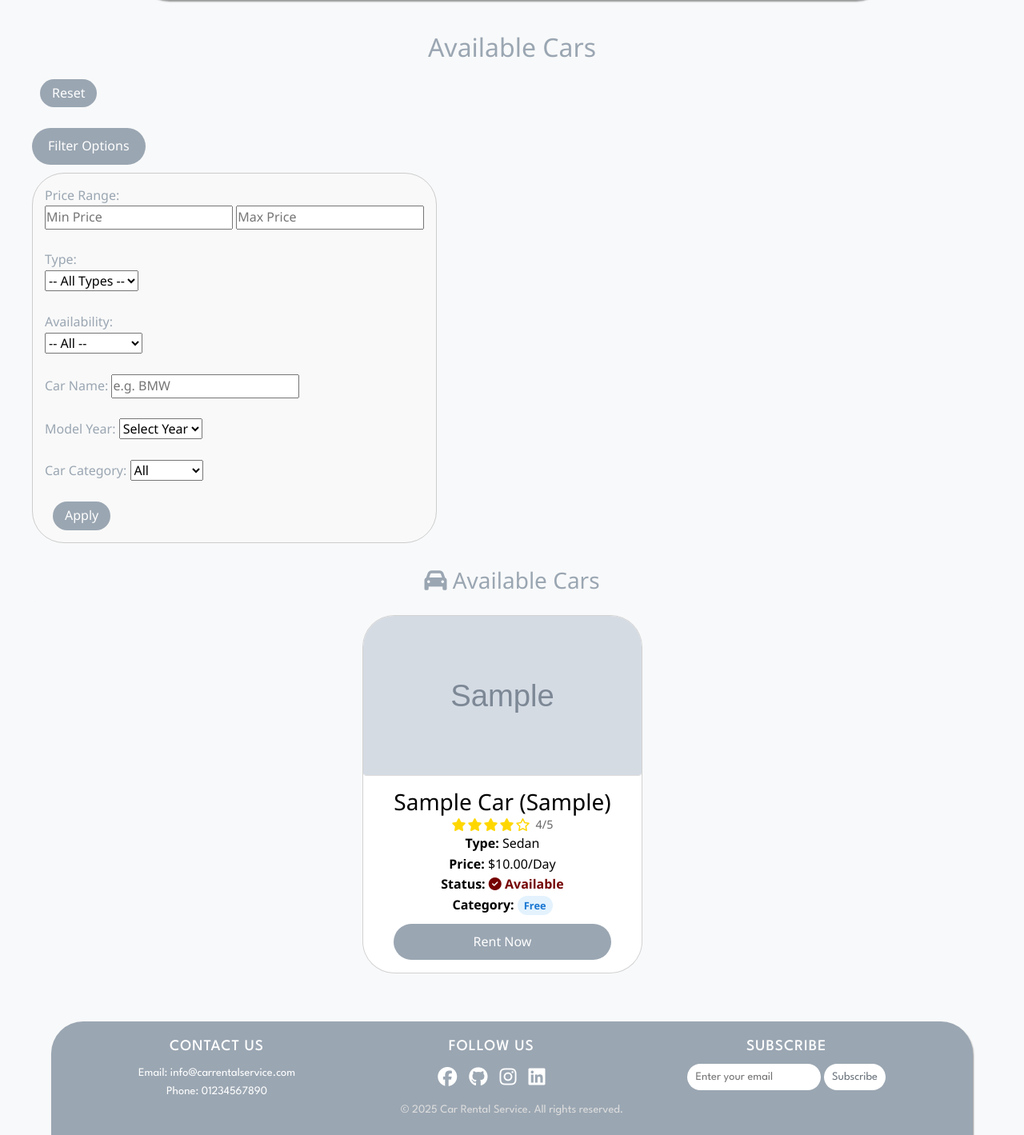
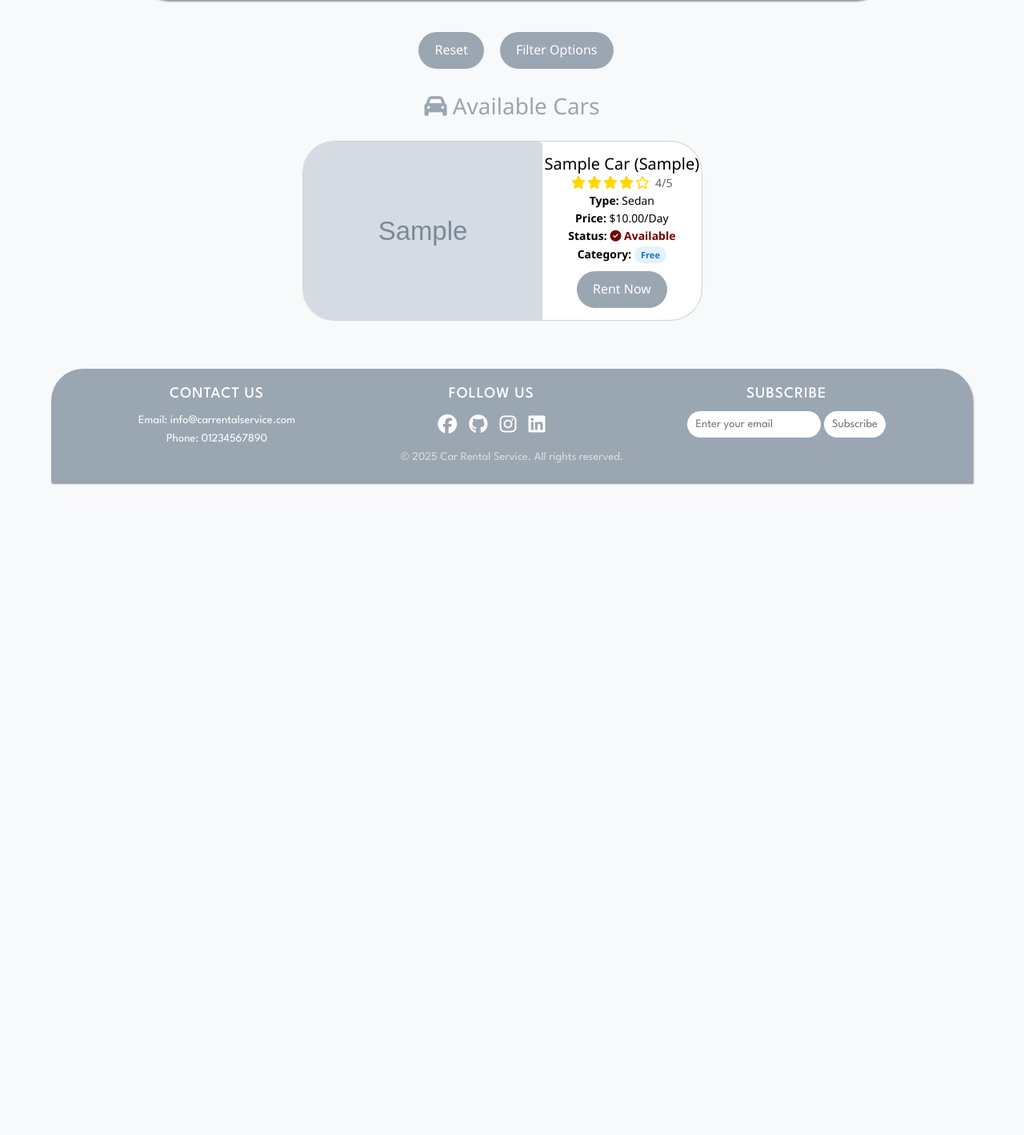
Before and after one commit to Youssef-M-Salama/CarRentalSystemProject, a PHP site: page / in a window 1280 px wide. Shown: the part 88-1507 px from the top of the page at 80% size. After the commit the page ends 694 px from the top, so only its background shows below. Run offline with PHP 8.4, Linux system fonts and the light colour scheme; tables that the repository leaves empty hold one stand-in row (values such as "Sample post"); grey boxes marked "Sample" are stand-in pictures.

Commit message:
edit filter option , cards (2) ,rent request

```diff
--- a/CarRentalSystem/css/RentalPageStyle.css
+++ b/CarRentalSystem/css/RentalPageStyle.css
@@ -1,3 +1,6 @@
+body{
+    font-family: "League Spartan", sans-serif !important;
+}
         .rental-request {
             background: white;
             border-radius: 10px;
@@ -95,7 +98,7 @@
 
 
 .my-rentals {
-    max-width: 1000px;
+    max-width: 100%;
     margin: 0 auto;
     padding: 20px;
 }
--- a/CarRentalSystem/css/buttons.css
+++ /dev/null
@@ -1,27 +0,0 @@
-.btn {
-    display: inline-block;
-    padding: 12px 24px;
-    text-decoration: none;
-    border: none;
-    cursor: pointer;
-    border-radius: 25px;
-    font-weight: 600;
-    margin-top: 15px;
-    transition: background 0.3s ease, transform 0.3s ease;
-  }
-
-  .btn-rent {
-    background-color:#9AA6B2;
-    color: white;
-  }
-
-  .btn-rent:hover {
-    background-color:#BCCCDC;
-    transform: scale(1.05);
-  }
-
-  .btn-disabled {
-    background-color: #ccc;
-    color: #666;
-    cursor: not-allowed;
-  }
--- a/CarRentalSystem/css/footer.css
+++ b/CarRentalSystem/css/footer.css
@@ -13,8 +13,6 @@ footer {
     transition: .4s ease-in-out;
     text-align: center;
     box-shadow: rgba(0, 0, 0, 0.4) 1px 2px 2px;
-    position: relative;
-    bottom: 0;
   }
 
   .footer-container {
--- a/CarRentalSystem/css/index.css
+++ b/CarRentalSystem/css/index.css
@@ -1,7 +1,6 @@
 
  /* Container for car grid layout */
  .car-grid {
-    display: grid;
     grid-template-columns: repeat(auto-fit, minmax(300px, 1fr));
     gap: 80px;
     padding: 20px;
@@ -11,7 +10,9 @@
     display: flex;
     flex-direction: row;
     flex-wrap: wrap;
-    justify-content: space-around;
+    gap: 20px;
+    align-items: center;
+    justify-content: center;
 }
 
 /* Styling for individual car cards */
@@ -20,7 +21,8 @@
     color: #000;
     overflow: hidden;
     transition: transform 0.3s ease, box-shadow 0.3s ease;
-    max-width: 350px;
+    width: 500px;
+    height: 225px;
     text-align: center;
     align-items: center;
     padding: 0;
@@ -29,10 +31,11 @@
 
 
   .card img {
-    width: 100%;
-    height: 200px;
+    width: 60%;
+    height: 100%;
     object-fit: cover;
-    border-bottom: 1px solid #ddd;
+    padding: 0;
+    margin: 0;
   }
 
   .card h3,
@@ -40,7 +43,12 @@
     text-transform: capitalize;
     margin: 0;
   }
-
+  .card h3{
+    font-size: 20px;
+  }
+  .card p{
+    font-size: 14px;
+  }
   .card p strong {
     font-weight: bold;
   }
@@ -50,34 +58,131 @@
     transform: scale(1.05);
     box-shadow: 0 4px 8px rgba(0,0,0,0.2);
 }
+.car-details{
+    display: flex;
+    width: 40%;
+    justify-content: center;
+    flex-direction: column;
+    align-items: center;
+}
+
+.card-body{
+    width: 100%;
+    display: flex;
+    flex-direction: row;
+    justify-content: center;
+    align-items: center;
+    padding: 0;
+}
+.car-name-rate{
+    display: flex;
+    flex-direction: column;
+}
+.card-text{
+    display: flex;
+    flex-direction: column;
+
+}
+/* buttons */
+.btn {
+    display: inline-block;
+    padding: 12px 24px;
+    text-decoration: none;
+    border: none;
+    cursor: pointer;
+    border-radius: 25px;
+    font-weight: 600;
+    margin-top: 15px;
+    transition: background 0.3s ease, transform 0.3s ease;
+  }
+
+
+  .btn-rent:hover {
+    background-color:#BCCCDC;
+    transform: scale(1.05);
+  }
+
+  .btn-disabled {
+    background-color: #ccc;
+    color: #666;
+    cursor: not-allowed;
+  }
+/* Rental button styling */
+.btn-rent {
+    background-color:#9AA6B2;
+    color: white;
+    padding: 10px 20px;
+    border: none;
+    border-radius: 40px;
+    margin-top: 10px;
+    transition: background-color 0.3s ease;
+}
+
+.btn-disabled {
+    background-color:#6c757d;
+    color: white;
+    padding: 10px 20px;
+    border: none;
+    border-radius: 40px;
+    width: 70%;
+    margin-top: 10px;
+    cursor: not-allowed;
+}
+
+
 
 /* Space between premium and regular sections */
 .premium-section {
     margin-bottom: 40px;
 }
 
-/* Responsive car images */
-.card img {
-    width: 100%;
-    height: 200px;
-    object-fit: cover;
-    border-radius: 4px;
+.no-cars{
+    text-align: center;
 }
 
+/* reset-filter */
+.reset-filter{
+    display: flex;
+    justify-content: center;
+    align-items: center;
+    gap: 10px;
+    flex-wrap: wrap;
+    flex-direction: row;
+    justify-content: center;
+    align-items: center;
+}
 
+/* filter */
+.filter-car-model{
+    display: flex;
+    flex-direction: row;
+    align-items: center;
+    gap: 10px;
+}
+.filter-car-details{
+    display: flex;
+    flex-direction: row;
+    align-items: center;
+    gap: 10px;
+}
 /* Filter box styling */
+.filter-box {
+    display: none;
+}
+.filter-box.active {
+    display:flex;
+}
 .filter-box {
     display: flex;
     flex-direction: row;
-    width: fit-content;
-    /* gap: 10px; */
+    width: 80%;
     padding: 15px;
     border: 1px solid #ccc;
-    /* margin: 10px 0; */
     background-color: #f9f9f9;
     border-radius: 40px;
     justify-content: center;
     flex-wrap: wrap;
+    margin: 10px auto;
 }
 
 .toggle-btn {
@@ -86,18 +191,16 @@
     border-radius: 40px;
     color: white;
     border: none;
-    cursor: pointer;
-    margin-bottom: 10px;
 }
 
 .apply-button {
+    justify-content: center;
     background-color:#9AA6B2;
     color: white;
     padding: 12px 24px;
     font-size: 16px;
     border: none;
     border-radius: 40px;
-    cursor: pointer;
     transition: background-color 0.3s ease;
 }
 
@@ -116,7 +219,8 @@
 
 .reset-button {
     display: inline-block;
-    margin-left: 10px;
+    padding: 10px 20px;
+
 }
 
 /* Rating stars styling */
@@ -148,33 +252,6 @@
     color: #f57c00;
 }
 
-/* Rental button styling */
-.btn-rent {
-    background-color:#9AA6B2;
-    color: white;
-    padding: 10px 20px;
-    border: none;
-    border-radius: 40px;
-    cursor: pointer;
-    width: 100%;
-    margin-top: 10px;
-    transition: background-color 0.3s ease;
-}
-
-.btn-rent:hover {
-    background-color:#BCCCDC;
-}
-
-.btn-disabled {
-    background-color:#6c757d;
-    color: white;
-    padding: 10px 20px;
-    border: none;
-    border-radius: 40px;
-    width: 100%;
-    margin-top: 10px;
-    cursor: not-allowed;
-}
 
 /* Section headers */
 .section-header {
@@ -184,8 +261,6 @@
     padding: 10px;
     border-radius: 5px;
 }
-
-
 
 
 main {
@@ -203,3 +278,35 @@ main {
     color:#6c757d;
     font-weight: bold;
   }
+
+  /* تنسيق عام لعناصر الإدخال */
+.filter-box input[type="text"],
+.filter-box input[type="number"],
+.filter-box select {
+    width: 100%;
+    padding: 10px 15px;
+    /* margin: 5px 0; */
+    border: 1px solid #ddd;
+    border-radius: 40px;
+    font-size: 14px;
+    transition: all 0.3s ease;
+    box-sizing: border-box;
+}
+
+/* تأثير عند التركيز على الإدخال */
+.filter-box input:focus,
+.filter-box select:focus {
+    border-color: #9AA6B2;
+    box-shadow: 0 0 0 2px #6c757d;
+    outline: none;
+}
+
+/* option[value="free"] { color: #28a745; }
+option[value="premium"] { color: #ffc107; font-weight: bold; } */
+
+@media (max-width: 768px) {
+    .filter-box input, .filter-box select {
+        padding: 12px 15px;
+        font-size: 16px;
+    }
+}
--- a/CarRentalSystem/css/offers.css
+++ b/CarRentalSystem/css/offers.css
@@ -40,13 +40,7 @@ body {
             margin: 10px 0;
             box-shadow: 0 2px 5px rgba(0,0,0,0.2);
         }
-        .car-info {
-            background: #f8f9fa;
-            padding: 15px;
-            border-radius: 10px;
-            margin: 10px 0;
-            border: 1px solid #e9ecef;
-        }
+
         .validity {
             color: #6c757d;
             font-size: 0.9rem;
@@ -80,17 +74,7 @@ body {
             border-radius: 15px;
             box-shadow: 0 4px 15px rgba(0,0,0,0.1);
         }
-        .car-image {
-            width: 100%;
-            height: 200px;
-            object-fit: cover;
-            border-radius: 10px;
-            margin-bottom: 15px;
-            transition: transform 0.3s ease;
-        }
-        .car-image:hover {
-            transform: scale(1.05);
-        }
+
         .price-info {
             background: #e9ecef;
             padding: 10px;
--- a/CarRentalSystem/index.php
+++ b/CarRentalSystem/index.php
@@ -198,20 +198,18 @@ if (!$regularResult || ($premiumQuery && !$premiumResult)) {
 
     <!-- Main Content Section -->
     <main>
-        <h2>Available Cars</h2>
-
+        <div class="reset-filter">
         <form method="GET" action="index.php">
             <a href="index.php" class="reset-button">Reset</a>
         </form>
-
         <br>
-
         <!-- Filter toggle button -->
         <button class="toggle-btn" onclick="toggleFilter()">Filter Options</button>
-
+        </div>
         <!-- Filter box -->
         <div class="filter-box" id="filterBox">
             <form method="GET" action="index.php">
+                <div class="filter-car-details">
                 <label>Price Range:</label><br>
                 <input type="number" min="0" name="min_price" placeholder="Min Price" value="<?= htmlspecialchars($min_price) ?>">
                 <input type="number" min="0" name="max_price" placeholder="Max Price" value="<?= htmlspecialchars($max_price) ?>"><br><br>
@@ -230,7 +228,8 @@ if (!$regularResult || ($premiumQuery && !$premiumResult)) {
                     <option value="1" <?= $availability === '1' ? 'selected' : '' ?>>Available</option>
                     <option value="0" <?= $availability === '0' ? 'selected' : '' ?>>Not Available</option>
                 </select><br><br>
-
+                </div>
+                <div class="filter-car-model">
                 <label>Car Name:</label>
                 <input type="text" name="name" placeholder="e.g. BMW" value="<?= htmlspecialchars($name) ?>">
                 <br><br>
@@ -249,7 +248,7 @@ if (!$regularResult || ($premiumQuery && !$premiumResult)) {
                     <option value="free" <?= $class == 'free' ? 'selected' : '' ?>>Free</option>
                     <option value="premium" <?= $class == 'premium' ? 'selected' : '' ?>>Premium</option>
                 </select><br><br>
-
+                </div>
                 <button type="submit" class="apply-button">Apply</button>
             </form>
         </div>
@@ -265,7 +264,8 @@ if (!$regularResult || ($premiumQuery && !$premiumResult)) {
                 <h3 class="section-header">
                     <i class="fas fa-crown"></i> Premium Cars
                 </h3>
-                <div class="car-grid">
+                <div class="car-grid row row-cols-1 row-cols-md-2 g-4">
+                    <div class="row">
                     <?php if ($premiumResult && mysqli_num_rows($premiumResult) > 0): ?>
                         <?php while ($car = mysqli_fetch_assoc($premiumResult)): ?>
                             <?= renderCarCard($car) ?>
@@ -273,6 +273,7 @@ if (!$regularResult || ($premiumQuery && !$premiumResult)) {
                     <?php else: ?>
                         <p class="no-cars">No premium cars available</p>
                     <?php endif; ?>
+                    </div>
                 </div>
             </div>
         <?php endif; ?>
@@ -336,11 +337,22 @@ if (!$regularResult || ($premiumQuery && !$premiumResult)) {
     </footer>
 
     <script>
-        function toggleFilter() {
-            var box = document.getElementById("filterBox");
-            box.style.display = (box.style.display === "none" || box.style.display === "") ? "block" : "none";
+    // تحديد الحالة الأولية للفلتر (مخفي عند تحميل الصفحة)
+    document.addEventListener('DOMContentLoaded', function() {
+        var box = document.getElementById("filterBox");
+        box.style.display = "none";
+    });
+
+    // وظيفة تبديل إظهار/إخفاء الفلتر
+    function toggleFilter() {
+        var box = document.getElementById("filterBox");
+        if (box.style.display === "none" || box.style.display === "") {
+            box.style.display = "flex";
+        } else {
+            box.style.display = "none";
         }
-    </script>
+    }
+</script>
 
     <!-- bootstrap js -->
     <script src="https://cdn.jsdelivr.net/npm/bootstrap@5.3.5/dist/js/bootstrap.bundle.min.js" integrity="sha384-k6d4wzSIapyDyv1kpU366/PK5hCdSbCRGRCMv+eplOQJWyd1fbcAu9OCUj5zNLiq" crossorigin="anonymous"></script>
@@ -387,12 +399,12 @@ function renderCarCard($car) {
     ob_start(); ?>
 
     <div class="card">
+        <div class="card-body">
         <!-- Car Image -->
         <img src="<?= $image ?>" class="card-img-top alt="<?= $name ?>">
-        <div class="card-body">
         <!-- Car Details -->
+        <div class="car-details">
         <h3 class="card-title"><?= "$name ($model)" ?></h3>
-
         <!-- Rating Stars -->
         <div class="rating-stars">
             <?php for ($i = 0; $i < $fullStars; $i++): ?>
@@ -408,8 +420,7 @@ function renderCarCard($car) {
                 <?= $averageRating ?>/5
             </span>
             </div>
-
-        <div class="car-details card-text">
+        <div class=" card-text">
             <p><strong>Type:</strong> <?= $type ?></p>
             <p><strong>Price:</strong> <?= $price ?>/day</p>
             <p><strong>Status:</strong>
@@ -434,6 +445,7 @@ function renderCarCard($car) {
             <button class="btn-disabled" disabled>Not Available</button>
         <?php endif; ?>
         </div>
+        </div>
     </div>
     <?php return ob_get_clean();
 }
--- a/CarRentalSystem/offers.php
+++ b/CarRentalSystem/offers.php
@@ -77,14 +77,16 @@ if ($result->num_rows == 0) {
     <!-- bootstrap css -->
     <link href="https://cdn.jsdelivr.net/npm/bootstrap@5.3.5/dist/css/bootstrap.min.css" rel="stylesheet" integrity="sha384-SgOJa3DmI69IUzQ2PVdRZhwQ+dy64/BUtbMJw1MZ8t5HZApcHrRKUc4W0kG879m7" crossorigin="anonymous">
     <!-- Include CSS stylesheets -->
+<link rel="stylesheet" href="css/forms.css">
     <link rel="stylesheet" href="css/general.css">
     <link rel="stylesheet" href="css/header.css">
     <link rel="stylesheet" href="css/main-content.css">
     <link rel="stylesheet" href="css/buttons.css">
     <link rel="stylesheet" href="css/footer.css">
     <link rel="stylesheet" href="css/sort-filter.css">
+    <link rel="stylesheet" href="css/offers.css">
+    <link rel="stylesheet" href="css/profile.css">
     <link rel="stylesheet" href="css/index.css">
-    <link rel="stylesheet" href="offers.css">
 
 </head>
 <body>
@@ -175,7 +177,6 @@ if ($result->num_rows == 0) {
             </div>
         <?php else: ?>
             <div class="no-offers">
-                <i class="fas fa-gift fa-3x mb-3" style="color: #007bff;"></i>
                 <h4>No special offers available at the moment</h4>
                 <p class="text-muted">Check back later for exclusive offers!</p>
             </div>
--- a/CarRentalSystem/profile.php
+++ b/CarRentalSystem/profile.php
@@ -90,8 +90,8 @@ if ($_SERVER['REQUEST_METHOD'] === 'POST') {
     <link rel="stylesheet" href="css/footer.css">
     <link rel="stylesheet" href="css/sort-filter.css">
     <link rel="stylesheet" href="css/index.css">
-    <link rel="stylesheet" href="offers.css">
-    <link rel="stylesheet" href="profile.css">
+    <link rel="stylesheet" href="css/offers.css">
+    <link rel="stylesheet" href="css/profile.css">
 </head>
 <body>
          <!-- Website Header Section -->
```
Also changed, not shown: CarRentalSystem/css/rent-request.css (+28 -9 lines), CarRentalSystem/rent_request.php (+29 -21 lines), CarRentalSystem/images/skoda-octavia-2009-143944-1.jpg (added), CarRentalSystem/images/skoda-octavia-2009-2.jpg (added), CarRentalSystem/images/skoda-octavia-2009-3.jpg (added).
